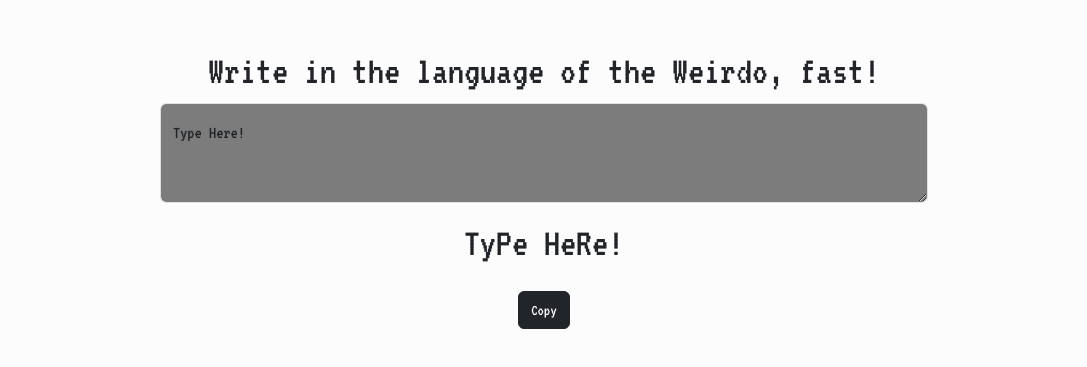
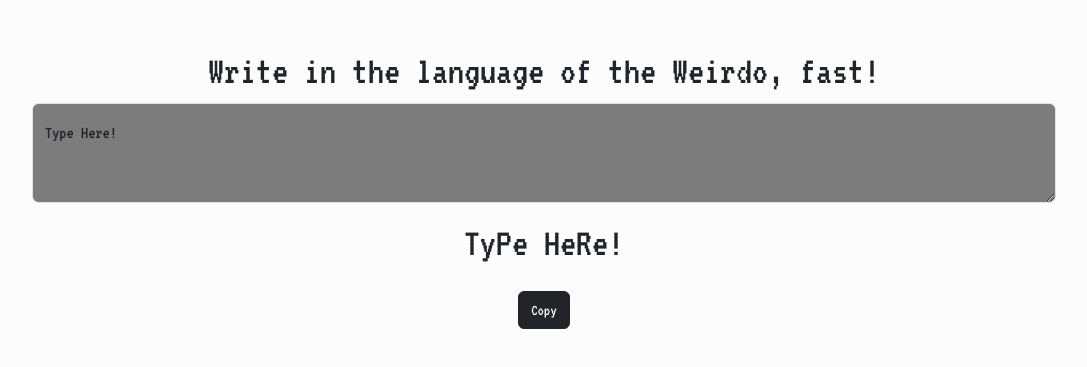
Before and after one commit to CrnchyBekfast/write-weirdo, a website: page index.html in a window 1280 px wide. Shown: the part 201-568 px from the top of the page, without its empty margins (96-1183 px from the left). Drawn offline with nearby package versions, Linux system fonts and the light colour scheme.

Commit message:
Update styles.css

```diff
--- a/styles.css
+++ b/styles.css
@@ -13,7 +13,7 @@ html, body {
 }
 
 .form-floating {
-    width: 60%;
+    width: 80vw;
     display: flex;
     display: block;
     margin-left: auto;
```
